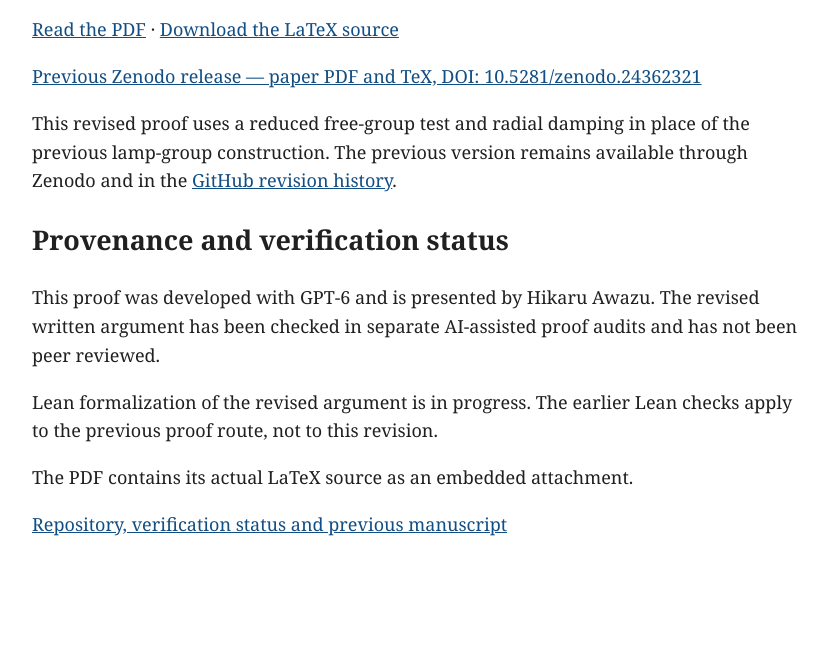
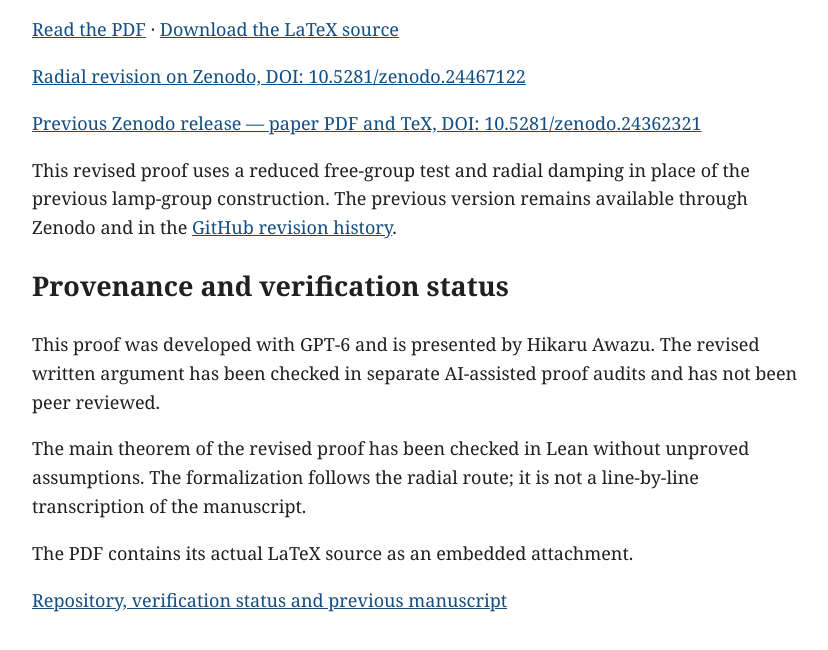
Before and after one commit to unti-fourier/calkin-proof-candidate, a plain HTML site: page docs/index.html in a window 1280 px wide. Shown: the part 206-856 px from the top of the page, without its empty margins (224-1052 px from the left). Before the commit the page ends 809 px from the top, so only its background shows below. Drawn offline with Linux system fonts and the light colour scheme.

Commit message:
Record Lean verification of the radial Calkin theorem

```diff
--- a/docs/index.html
+++ b/docs/index.html
@@ -5,11 +5,12 @@
 <h1>The Calkin Algebra as a Test for Nuclearity</h1>
 <p>Hikaru Awazu</p>
 <p><a href="The_Calkin_Algebra_as_a_Test_for_Nuclearity_public.pdf">Read the PDF</a> · <a href="The_Calkin_Algebra_as_a_Test_for_Nuclearity_public.tex">Download the LaTeX source</a></p>
+<p><a href="https://doi.org/10.5281/zenodo.24467122">Radial revision on Zenodo, DOI: 10.5281/zenodo.24467122</a></p>
 <p><a href="https://doi.org/10.5281/zenodo.24362321">Previous Zenodo release — paper PDF and TeX, DOI: 10.5281/zenodo.24362321</a></p>
 <p>This revised proof uses a reduced free-group test and radial damping in place of the previous lamp-group construction. The previous version remains available through Zenodo and in the <a href="https://github.com/unti-fourier/calkin-proof-candidate/tree/73741ad9f671034fd94a8dc827e691b05b9bab69">GitHub revision history</a>.</p>
 <h2>Provenance and verification status</h2>
 <p>This proof was developed with GPT-6 and is presented by Hikaru Awazu. The revised written argument has been checked in separate AI-assisted proof audits and has not been peer reviewed.</p>
-<p>Lean formalization of the revised argument is in progress. The earlier Lean checks apply to the previous proof route, not to this revision.</p>
+<p>The main theorem of the revised proof has been checked in Lean without unproved assumptions. The formalization follows the radial route; it is not a line-by-line transcription of the manuscript.</p>
 <p>The PDF contains its actual LaTeX source as an embedded attachment.</p>
 <p><a href="https://github.com/unti-fourier/calkin-proof-candidate">Repository, verification status and previous manuscript</a></p>
 </body></html>
```
Also changed, not shown: 4 other files.
